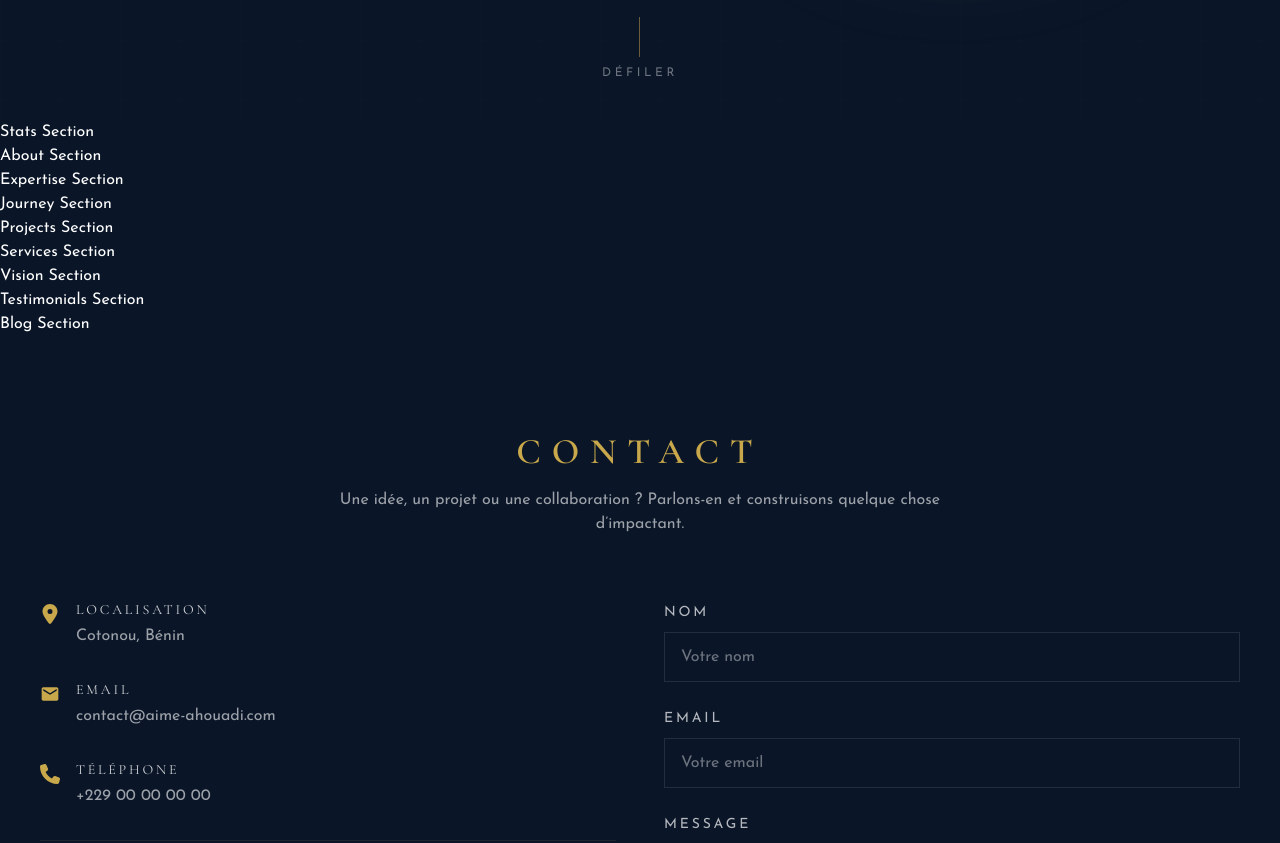
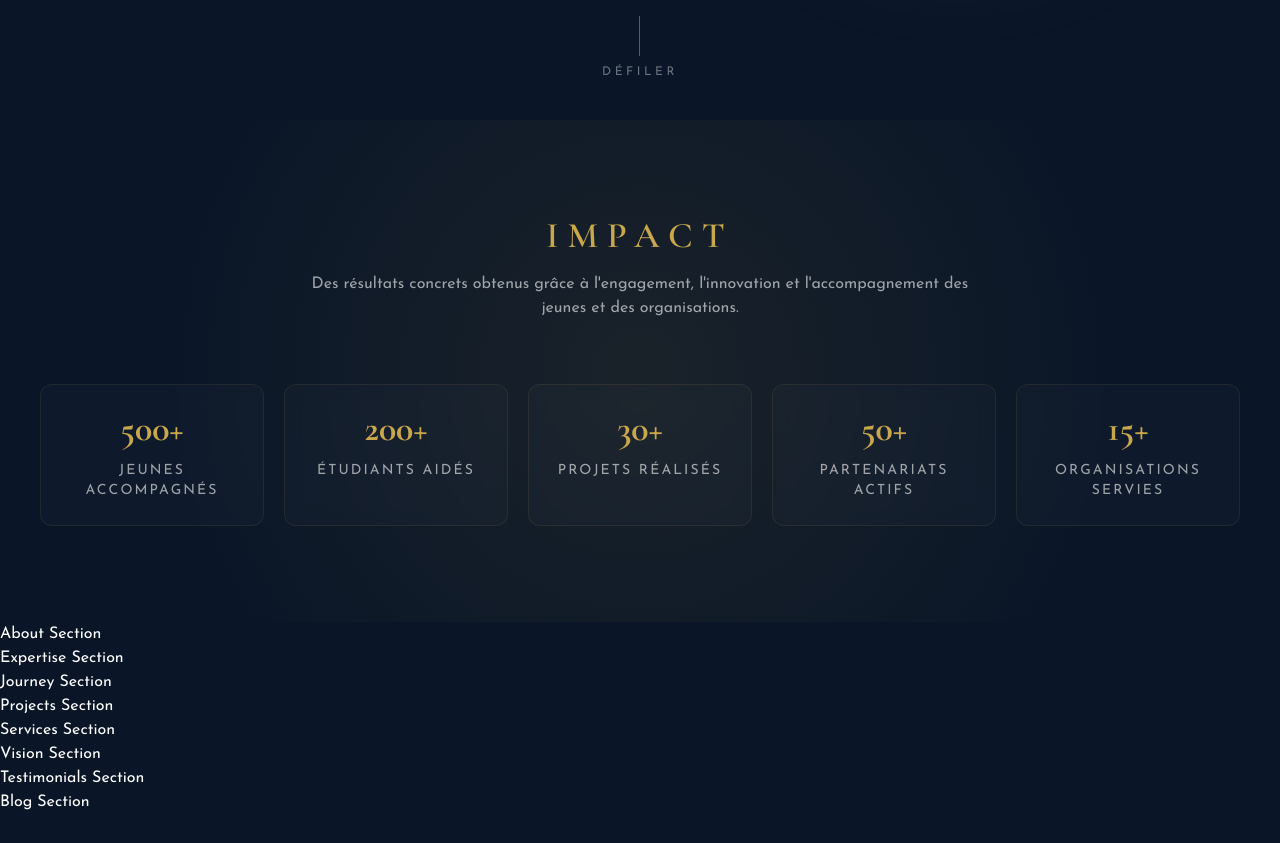
Before and after one commit to Loic-Assogba/aim-e-Ahouadi, a React (Vite) app: page / in a window 1280 px wide. Shown: the part 760-1603 px from the top of the page. Built offline with nearby package versions, Linux system fonts and the light colour scheme.

Commit message:
Mise en place de section Stats

```diff
--- a/src/components/Stats.tsx
+++ b/src/components/Stats.tsx
@@ -1,3 +1,69 @@
+import { motion } from 'framer-motion';
+
+const stats = [
+    { value: '500+', label: 'Jeunes accompagnés' },
+    { value: '200+', label: 'Étudiants aidés' },
+    { value: '30+', label: 'Projets réalisés' },
+    { value: '50+', label: 'Partenariats actifs' },
+    { value: '15+', label: 'Organisations servies' },
+];
+
 export default function Stats() {
-    return <section id="stats">Stats Section</section>;
+    return (
+        <section
+            id="stats"
+            className="relative overflow-hidden bg-navy py-24 px-6 lg:px-10"
+        >
+            {/* Glow */}
+            <div className="absolute inset-0 bg-[radial-gradient(circle_at_center,rgba(212,175,55,0.08),transparent_70%)]" />
+
+            <div className="relative mx-auto max-w-7xl">
+                <motion.div
+                    initial={{ opacity: 0, y: 40 }}
+                    whileInView={{ opacity: 1, y: 0 }}
+                    viewport={{ once: true }}
+                    transition={{ duration: 0.8 }}
+                    className="mb-16 text-center"
+                >
+                    <h2 className="text-3xl md:text-4xl font-semibold uppercase tracking-[0.25em] text-gold">
+                        Impact
+                    </h2>
+
+                    <p className="mx-auto mt-4 max-w-2xl text-white/60">
+                        Des résultats concrets obtenus grâce à l'engagement,
+                        l'innovation et l'accompagnement des jeunes et des
+                        organisations.
+                    </p>
+                </motion.div>
+
+                <div className="grid grid-cols-2 gap-5 md:grid-cols-3 lg:grid-cols-5">
+                    {stats.map((stat, index) => (
+                        <motion.div
+                            key={stat.label}
+                            initial={{ opacity: 0, y: 30 }}
+                            whileInView={{ opacity: 1, y: 0 }}
+                            viewport={{ once: true }}
+                            transition={{
+                                duration: 0.6,
+                                delay: index * 0.1,
+                            }}
+                            whileHover={{
+                                y: -10,
+                                scale: 1.03,
+                            }}
+                            className="group rounded-xl border border-gold/10 bg-white/[0.02] p-6 text-center backdrop-blur-sm transition-all hover:border-gold/40"
+                        >
+                            <h3 className="mb-3 text-3xl font-bold text-gold md:text-4xl">
+                                {stat.value}
+                            </h3>
+
+                            <p className="text-xs md:text-sm uppercase tracking-[0.15em] text-white/60 transition group-hover:text-white/80">
+                                {stat.label}
+                            </p>
+                        </motion.div>
+                    ))}
+                </div>
+            </div>
+        </section>
+    );
 }
```
